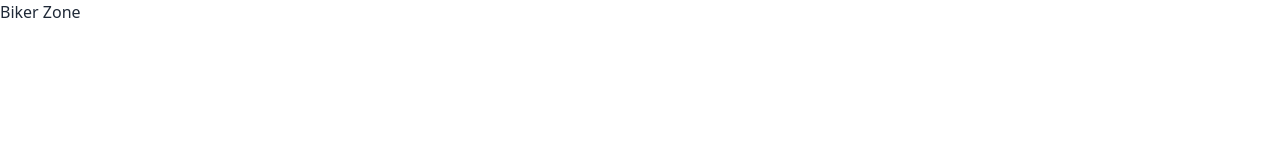
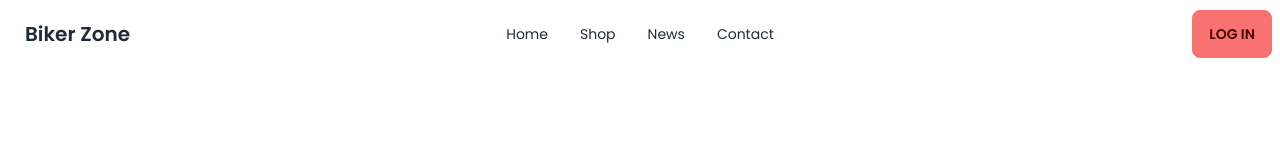
Before and after one commit to BiplobHossainSobuj/biker-zone, a plain HTML site: page index.html in a window 1280 px wide. Drawn offline with nearby package versions, Linux system fonts and the light colour scheme.

Commit message:
added navbar

```diff
--- a/index.html
+++ b/index.html
@@ -1,13 +1,59 @@
 <!DOCTYPE html>
 <html lang="en">
+
 <head>
     <meta charset="UTF-8">
     <meta name="viewport" content="width=device-width, initial-scale=1.0">
     <title>Biker Zone</title>
     <link href="https://cdn.jsdelivr.net/npm/daisyui@3.7.3/dist/full.css" rel="stylesheet" type="text/css" />
     <script src="https://cdn.tailwindcss.com"></script>
+    <!-- google fonts -->
+    <link rel="preconnect" href="https://fonts.googleapis.com">
+    <link rel="preconnect" href="https://fonts.gstatic.com" crossorigin>
+    <link href="https://fonts.googleapis.com/css2?family=Poppins:wght@400;500;600;700;800&display=swap"
+        rel="stylesheet">
+        <style>
+            .fonts-popins{
+                font-family: 'Poppins', sans-serif;
+            }
+        </style>
 </head>
-<body>
-    <h1>Biker Zone </h1>
+
+<body class="fonts-popins">
+    <header class="md:container md:mx-auto">
+        <div class="navbar bg-base-100">
+            <div class="navbar-start">
+                <div class="dropdown">
+                    <label tabindex="0" class="btn btn-ghost lg:hidden">
+                        <svg xmlns="http://www.w3.org/2000/svg" class="h-5 w-5" fill="none" viewBox="0 0 24 24"
+                            stroke="currentColor">
+                            <path stroke-linecap="round" stroke-linejoin="round" stroke-width="2"
+                                d="M4 6h16M4 12h8m-8 6h16" />
+                        </svg>
+                    </label>
+                    <ul tabindex="0"
+                        class="menu menu-sm dropdown-content mt-3 z-[1] p-2 shadow bg-base-100 rounded-box w-52">
+                        <li><a>Home</a></li>
+                        <li><a>Shop</a></li>
+                        <li><a>News</a></li>
+                        <li><a>Contact</a></li>
+                    </ul>
+                </div>
+                <a class="btn btn-ghost normal-case text-xl">Biker Zone</a>
+            </div>
+            <div class="navbar-center hidden lg:flex">
+                <ul class="menu menu-horizontal px-1">
+                    <li><a>Home</a></li>
+                    <li><a>Shop</a></li>
+                    <li><a>News</a></li>
+                    <li><a>Contact</a></li>
+                </ul>
+            </div>
+            <div class="navbar-end">
+                <a class="btn btn-error">Log In</a>
+            </div>
+        </div>
+    </header>
 </body>
+
 </html>
--- a/tailwind.config.js
+++ b/tailwind.config.js
@@ -4,5 +4,5 @@ module.exports = {
     theme: {
       extend: {},
     },
-    plugins: [],
+    plugins: [require("daisyui")],
   }
```
